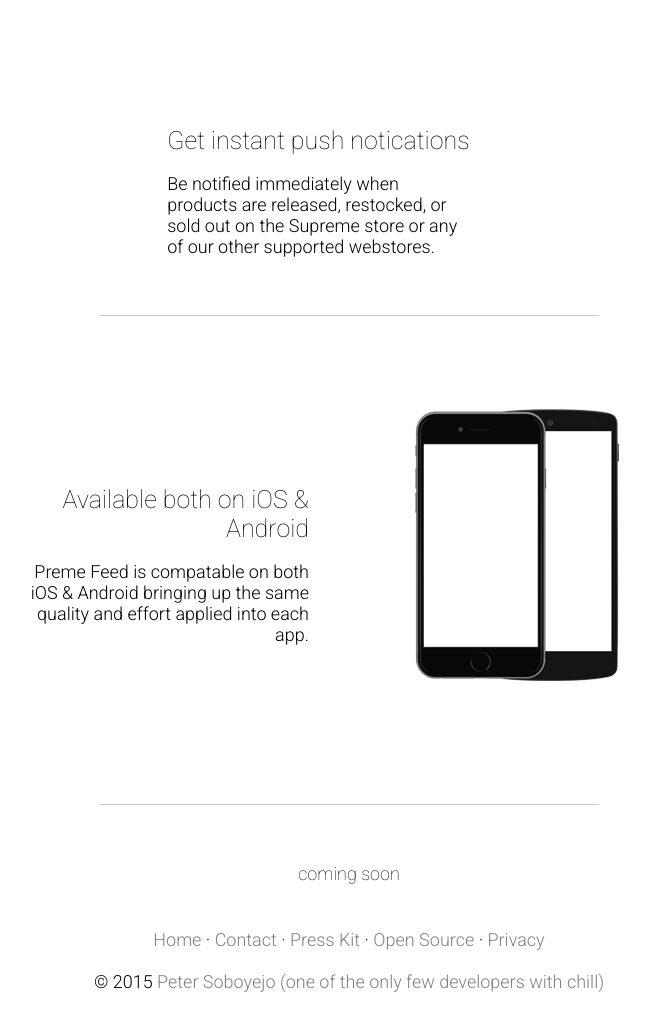
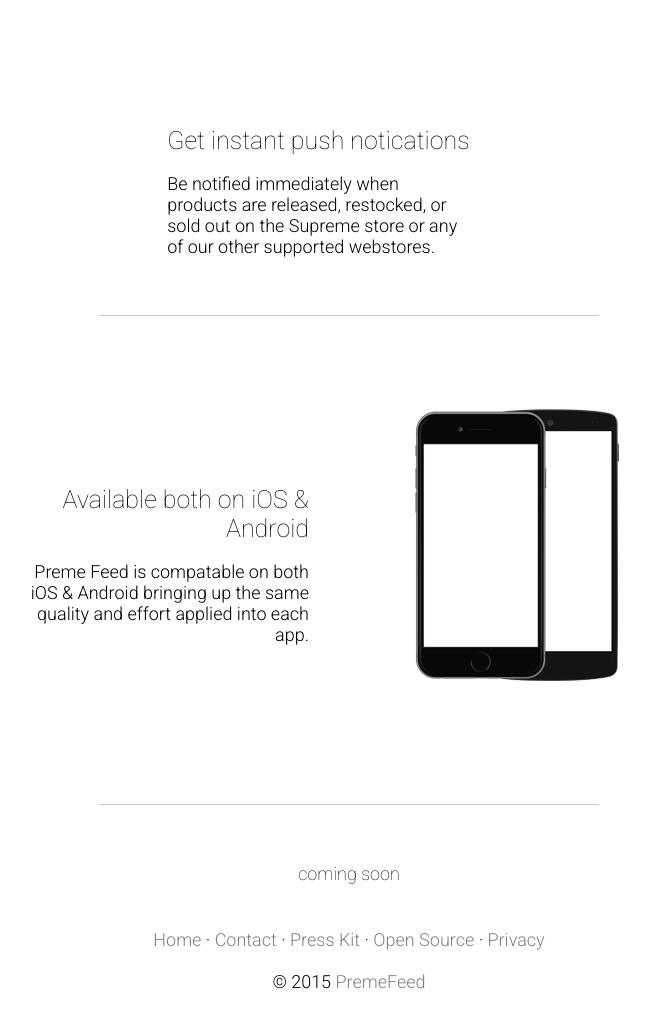
Before and after one commit to premefeed/premefeed.github.io, a plain HTML site: page index.html in a window 1280 px wide. Shown: the part 562-1579 px from the top of the page, without its empty margins (291-941 px from the left). Drawn offline with Linux system fonts and the light colour scheme.

Commit message:
fixing footer

```diff
--- a/index.html
+++ b/index.html
@@ -68,7 +68,7 @@
 		<br>
 		<a href="/">Home</a> · <a href="mailto:thepcmrtim@gmail.com">Contact</a> · <a href="press.html">Press Kit</a> · <a href="https://github.com/dzt/premefeed/">Open Source</a> · <a href="privacy.html">Privacy</a>
 		<br> <br>
-		© 2015 <a href="http://dzt.github.io/"> Peter Soboyejo (one of the only few developers with chill) </a>
+		© 2015 <a href="http://premefeed.github.io/"> PremeFeed </a>
 		</footer>
 
 	</div>
```
Also changed, not shown: press.html (+1 -1 lines), privacy.html (+1 -1 lines).
